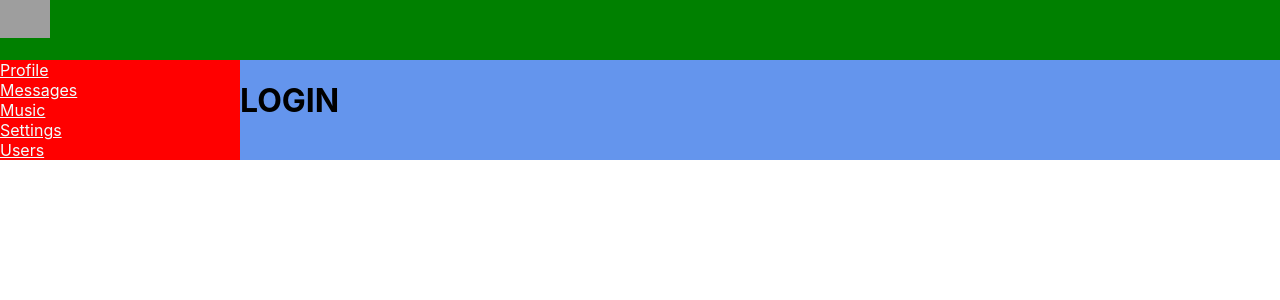
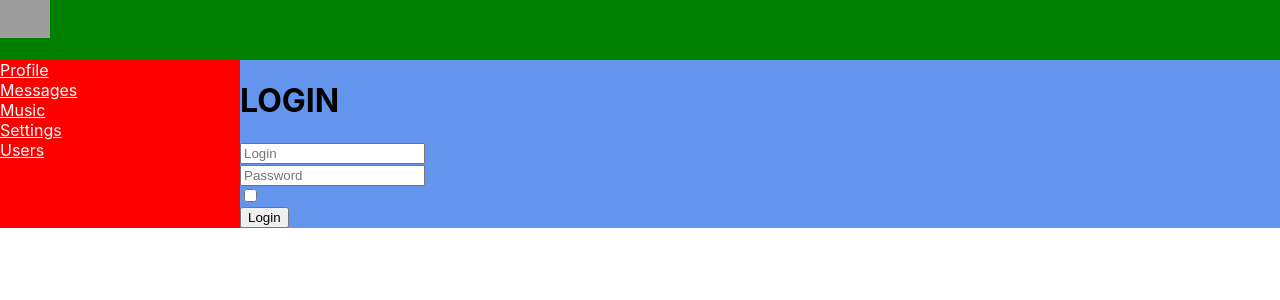
Before and after one commit to saint-fons/social-network, a React (Create React App) app: page /login in a window 1280 px wide. Shown: the top 300 px of the page. Built offline with nearby package versions, Linux system fonts and the light colour scheme; no server answers; grey boxes are pictures that could not be loaded.

Commit message:
75 finished. PROVIDER ERROR FIXED

```diff
--- a/package.json
+++ b/package.json
@@ -14,6 +14,7 @@
     "react-router-dom": "^5.2.0",
     "react-scripts": "4.0.0",
     "redux": "^4.0.5",
+    "redux-form": "^8.3.7",
     "redux-thunk": "^2.3.0",
     "web-vitals": "^0.2.4"
   },
--- a/public/index.html
+++ b/public/index.html
@@ -24,7 +24,7 @@
       work correctly both with client-side routing and a non-root public URL.
       Learn how to configure a non-root public URL by running `npm run build`.
     -->
-    <title>React App</title>
+    <title>Social network</title>
   </head>
   <body>
     <noscript>You need to enable JavaScript to run this app.</noscript>
--- a/src/App.js
+++ b/src/App.js
@@ -10,7 +10,6 @@
 import ProfileContainer from "./components/Profile/ProfileContainer";
 import HeaderContainer from "./components/Header/HeaderContainer";
 import Login from "./components/Login/login";
-
 
 const App = (props) => {
     return (
--- a/src/Redux/redux-store.js
+++ b/src/Redux/redux-store.js
@@ -4,12 +4,14 @@
 import usersReducer from "./users-reducer";
 import authReducer from "./auth-reducer";
 import thunkMiddleware from "redux-thunk"
+import { reducer as formReducer } from 'redux-form'
 
 let reducers = combineReducers({
     SettingsPage: settingsReducer,
     ProfilePage: profileReducer,
     UsersPage: usersReducer,
-    auth: authReducer
+    auth: authReducer,
+    form: formReducer
 })
 
 let store = createStore(reducers, applyMiddleware(thunkMiddleware))
--- a/src/components/Header/HeaderContainer.jsx
+++ b/src/components/Header/HeaderContainer.jsx
@@ -1,9 +1,7 @@
 import React from 'react';
 import Header from "./Header";
-import * as axios from "axios";
-import connect from "react-redux/lib/connect/connect";
+import {connect} from "react-redux";
 import {getAuthUserData} from "../../Redux/auth-reducer";
-import {authAPI} from "../../api/api";
 
 class HeaderContainer extends React.Component {
 
--- a/src/components/Login/login.jsx
+++ b/src/components/Login/login.jsx
@@ -1,12 +1,43 @@
 import React from 'react';
+import {Field, Form, reduxForm} from 'redux-form'
 
 
+const LoginForm = (props) => {
+    return (
+        <Form onSubmit={props.handleSubmit}>
+            <div>
+                <Field placeholder={"Login"} name={"login"} component={"input"}/>
+            </div>
+            <div>
+                <Field placeholder={"Password"} name={"password"} component={"input"}/>
+            </div>
+            <div>
+                <Field component={"input"} name={"rememberMe"} type={"checkbox"}/>
+            </div>
+            <div>
+                <button>Login</button>
+            </div>
+        </Form>
+    )
+}
+
+
+const LoginFormRedux = reduxForm({
+    // a unique name for the form
+    form: 'login'
+})(LoginForm)
 
 
 const Login = (props) => {
-    return <h1>LOGIN</h1>
+    const onSubmit = (formData) => {
+        console.log(formData)
+    }
+
+    return <div>
+        <h1>LOGIN</h1>
+        <LoginFormRedux onSubmit={onSubmit} />
+    </div>
 }
 
 
-
 export default Login
--- a/src/components/Profile/MyPosts/Posts/PostsContainer.jsx
+++ b/src/components/Profile/MyPosts/Posts/PostsContainer.jsx
@@ -1,7 +1,7 @@
 import React from 'react';
 import {addProfileActionCreator, updateProfileActionCreator} from "../../../../Redux/profile-reducer";
 import Posts from "./Posts";
-import connect from "react-redux/lib/connect/connect";
+import {connect} from "react-redux";
 
 /*const PostsContainer = (props) => {
 
--- a/src/components/Profile/ProfileContainer.jsx
+++ b/src/components/Profile/ProfileContainer.jsx
@@ -1,7 +1,7 @@
 import React from 'react'
 import Profile from "./Profile";
 import {getStatus, getUserProfile, updateStatus} from "../../Redux/profile-reducer";
-import connect from 'react-redux/lib/connect/connect';
+import {connect} from "react-redux";
 import {Redirect, withRouter} from "react-router";
 import {WithAuthRedirect} from "../../hoc/WithAuthRedirect";
 import {compose} from "redux";
--- a/src/components/Users/Users-container.jsx
+++ b/src/components/Users/Users-container.jsx
@@ -1,13 +1,13 @@
 import React from 'react';
-import connect from 'react-redux/lib/connect/connect';
+import {connect} from "react-redux";
 import {
     follow, getUsers, setCurrentPage,
     toggleFollowingProgress, unfollow
 } from '../../Redux/users-reducer';
 import Users from './Users';
 import Preloader from "../common/Preloader/Preloader";
+import {compose} from "redux";
 import {WithAuthRedirect} from "../../hoc/WithAuthRedirect";
-import {compose} from "redux";
 
 class UsersContainer extends React.Component {
     componentDidMount() {
@@ -17,7 +17,6 @@
     onPageChanged = (pageNumber) => {
         this.props.getUsers(pageNumber, this.props.pageSize)
     }
-
 
     render() {
         return <>
--- a/src/hoc/WithAuthRedirect.js
+++ b/src/hoc/WithAuthRedirect.js
@@ -1,6 +1,6 @@
 import React from 'react';
 import {Redirect} from "react-router";
-import connect from "react-redux/lib/connect/connect";
+import {connect} from "react-redux";
 
 
 let mapStateToPropsForRedirect = (state) => ({
--- a/src/index.js
+++ b/src/index.js
@@ -1,11 +1,11 @@
 import React from 'react';
 import './index.css';
-import store from "./Redux/redux-store";
 import ReactDOM from 'react-dom';
 import './index.css';
 import App from './App';
+import store from "./Redux/redux-store"
+import {Provider} from "react-redux";
 import {BrowserRouter} from "react-router-dom";
-import Provider from "react-redux/lib/components/Provider";
 
 ReactDOM.render(
     <BrowserRouter>
```
